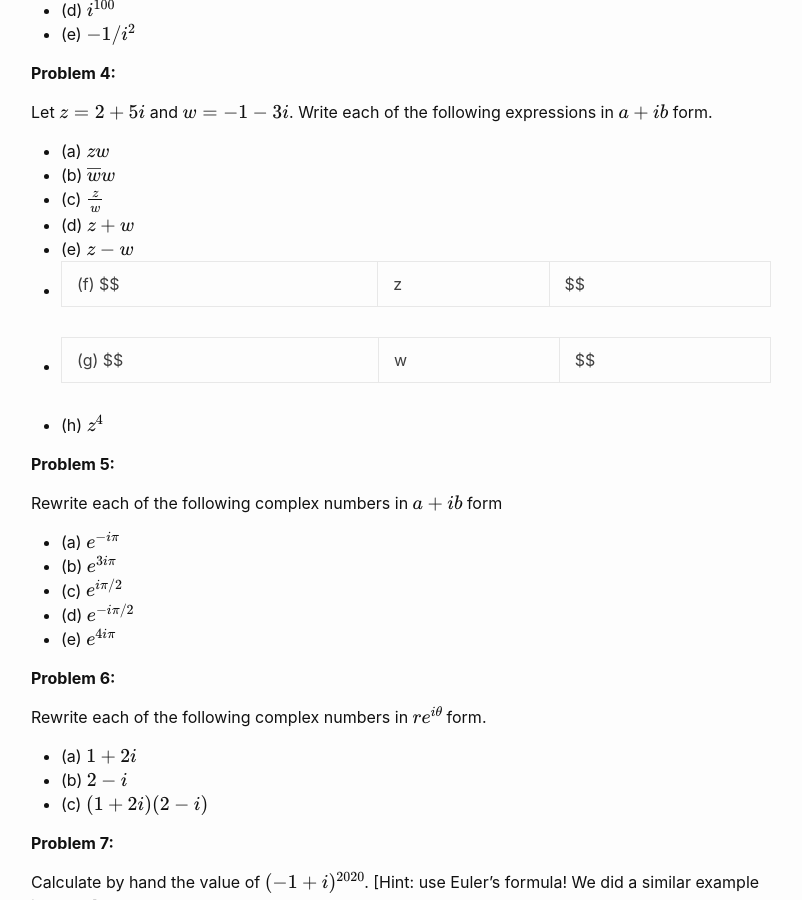
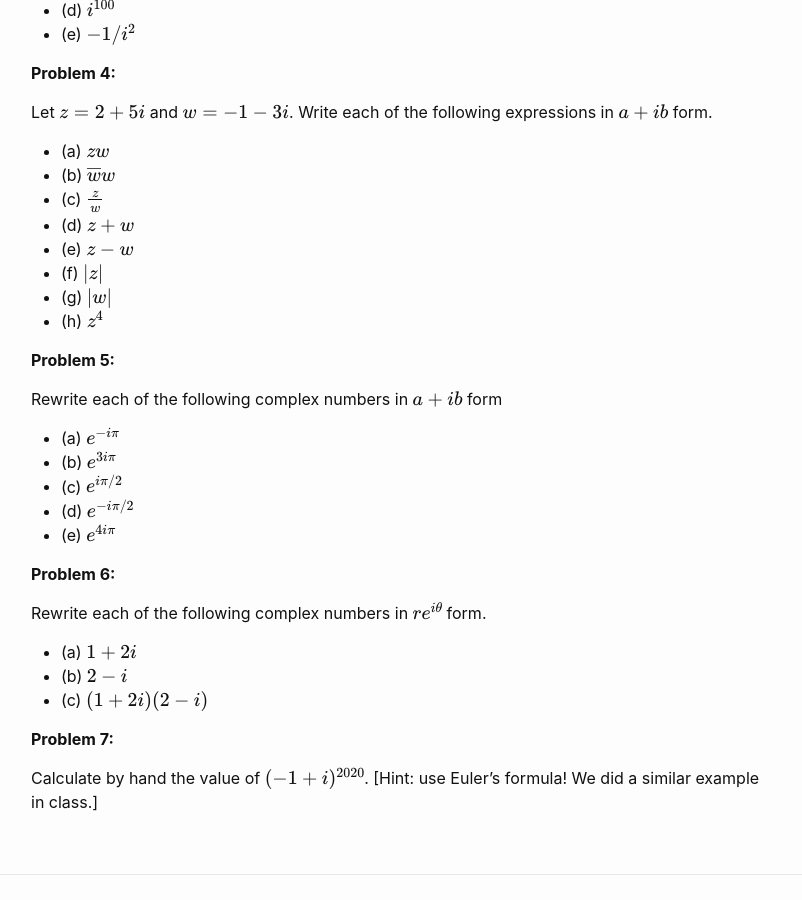
Before and after one commit to wcasper/math107spring2021, a Jekyll site: the page built from homework/hw6/hw6.md, in a window 1280 px wide and 900 px high, scrolled down 838 px. Shown: the whole window, without its empty margins (239-1041 px from the left). Built offline with Jekyll 4.4.1, drawn with Linux system fonts in a browser that asks for light colours.

Commit message:
fixed typo

```diff
--- a/homework/hw6/hw6.md
+++ b/homework/hw6/hw6.md
@@ -38,8 +38,8 @@ Let $$z = 2 + 5i$$ and $$w = -1-3i$$.  Write each of the following expressions i
 * (c) $$\frac{z}{w}$$
 * (d) $$z + w$$
 * (e) $$z - w$$
-* (f) $$|z|$$
-* (g) $$|w|$$
+* (f) $$\lvert z\rvert$$
+* (g) $$\lvert w\rvert$$
 * (h) $$z^4$$
 
 **Problem 5:**
```
